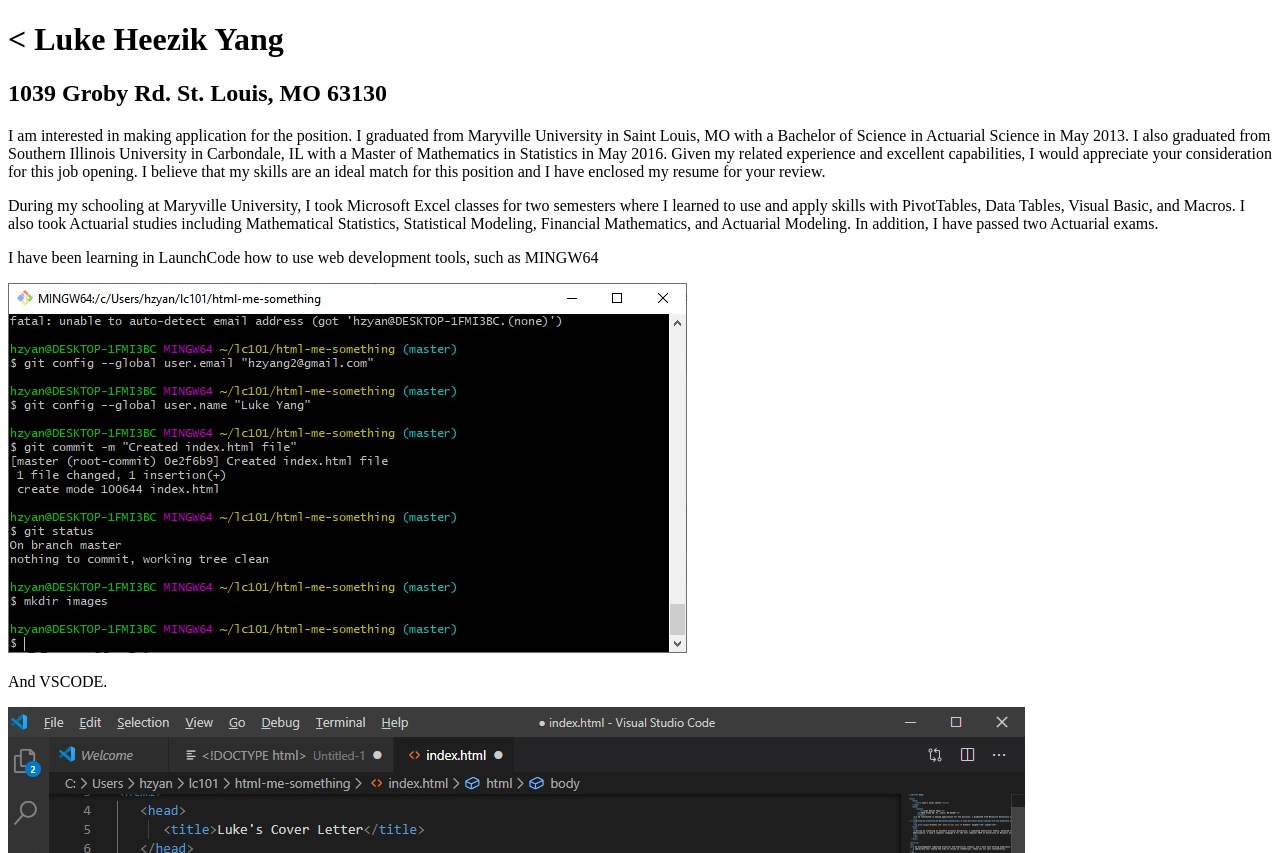
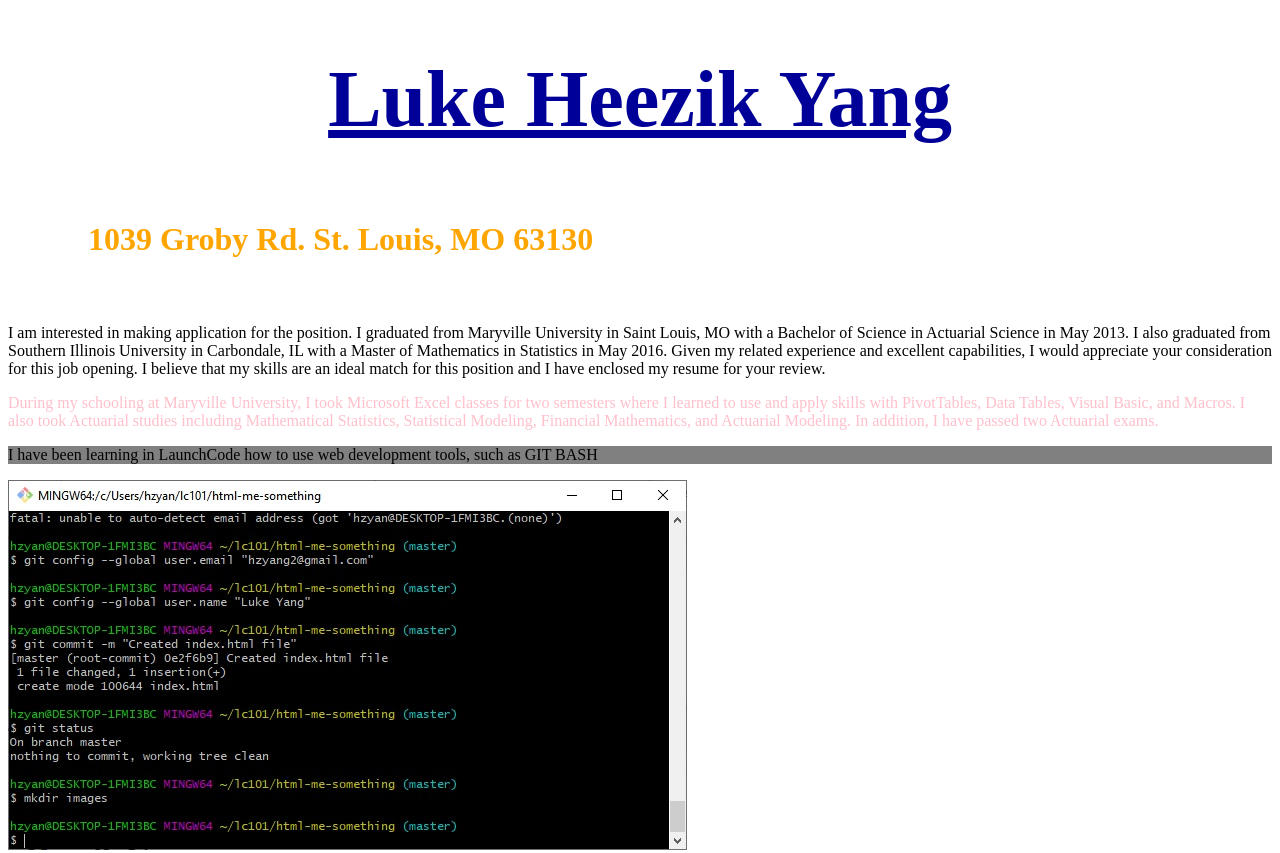
Before and after one commit to hzyang2/html-me-something, a plain HTML site: page index.html in a window 1280 px wide. Shown: the top 853 px of the page. Drawn offline with Linux system fonts and the light colour scheme.

Commit message:
Changed by css for the first time

```diff
--- a/index.html
+++ b/index.html
@@ -1,34 +1,42 @@
 <!DOCTYPE html>
-
 <html>
    <head>
+
       <title>Luke's Cover Letter</title>
+
+      <link  rel="stylesheet" type="text/css" href="styles.css">
+
    </head>
    <body>
       <header>
-           <h1>&lt Luke Heezik Yang</h1>
+         <h1>Luke Heezik Yang</h1>
+
          <h2>1039 Groby Rd. St. Louis, MO 63130</h2>
+
       </header>
+
      <p>I am interested in making application for the position. I graduated from Maryville University in Saint Louis, MO with a Bachelor of Science in Actuarial Science in May 2013. I also graduated from Southern Illinois University in Carbondale, IL with a Master of Mathematics in Statistics in May 2016. Given my related experience and excellent capabilities, I would appreciate your consideration for this job opening. I believe that my skills are an ideal match for this position and I have enclosed my resume for your review.
      </p>
-    <p>During my schooling at Maryville University, I took Microsoft Excel classes for two semesters where I learned to use and apply skills with PivotTables, Data Tables, Visual Basic, and Macros. I also took Actuarial studies including Mathematical Statistics, Statistical Modeling, Financial Mathematics, and Actuarial Modeling. In addition, I have passed two Actuarial exams.
+     <p class="during-paragraph">
+        During my schooling at Maryville University, I took Microsoft Excel classes for two semesters where I learned to use and apply skills with PivotTables, Data Tables, Visual Basic, and Macros. I also took Actuarial studies including Mathematical Statistics, Statistical Modeling, Financial Mathematics, and Actuarial Modeling. In addition, I have passed two Actuarial exams.
      </p>
-    <p>
-       I have been learning in LaunchCode how to use web development tools, such as MINGW64
+     <p id="duringParagraph">
+        I have been learning in LaunchCode how to use web development tools, such as GIT BASH
      </p>
      <img src="images/MINGW64.JPG" alt="screen shot of MINGW64" >  &nbsp; &nbsp;
      <p>
         And VSCODE.
      </p>
        <img src="images/VSCODE.JPG" alt="screen shot of VSCODE" >
+
   <main>
     <h4>
     <p>During my schooling at Southern Illinois University, I completed Statistical Theory, Advanced Topics in Statistics, Introduction to Analysis, Introduction Abstract Algebra, Loss Model, and Applied Matrix Theory. My research project was ‘One-Sided Significance Tests for Generalized Linear Models Under Dichotomous Response’, and my thesis for graduation was ‘Confidence Intervals For The Survival Function’.
        Additionally, I took a computer language R for the fall semester 2019 at University of Missouri at Saint Louis so that I might work effectively at industry.
     </p>
     </h4>
+
   </main>
-
     <article>
     <h3>
     <p>I am knowledgeable regarding Actuarial and Statistics studies, and I have much working experience in corporate industry.
@@ -37,19 +45,16 @@
     </h3>
     </article>
 
- <p>
-
+    <tag style="color: blue">
       Sincerely
-</p>
+    </tag>
 
     <p>
        Luke H. Yang
     </p>
 
-
    <footer>
     <h5>(314) 780-8347 Cell, hzyang2@gmail.com</h5>
-
    </footer>
 
   </body>
```
Lines whose indentation alone changed are shown as unchanged.
